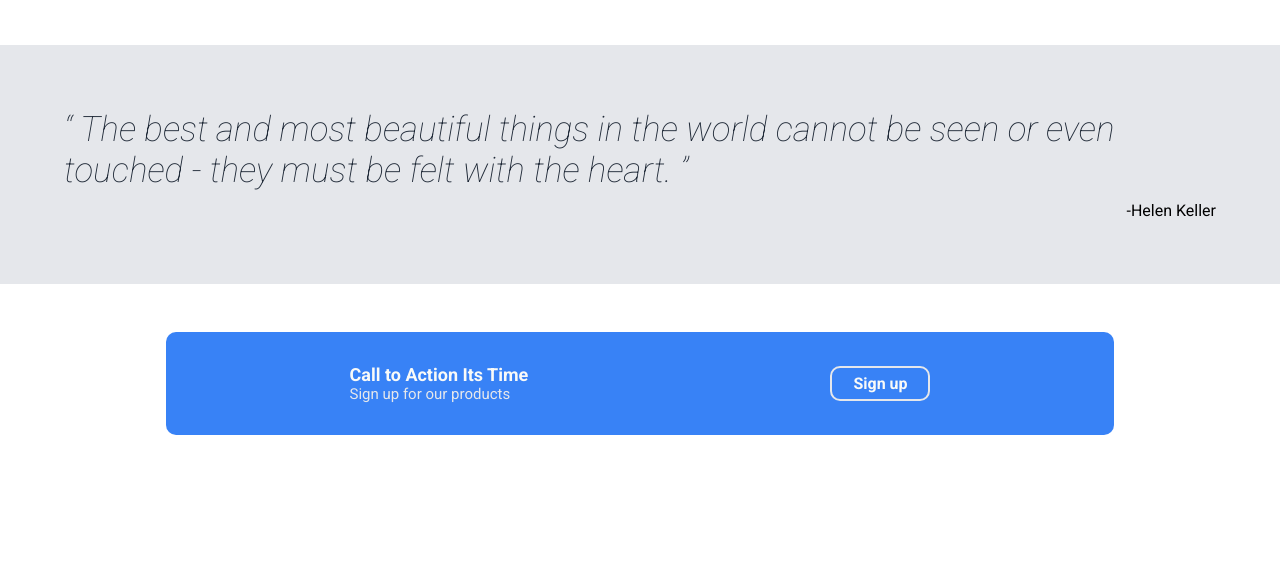
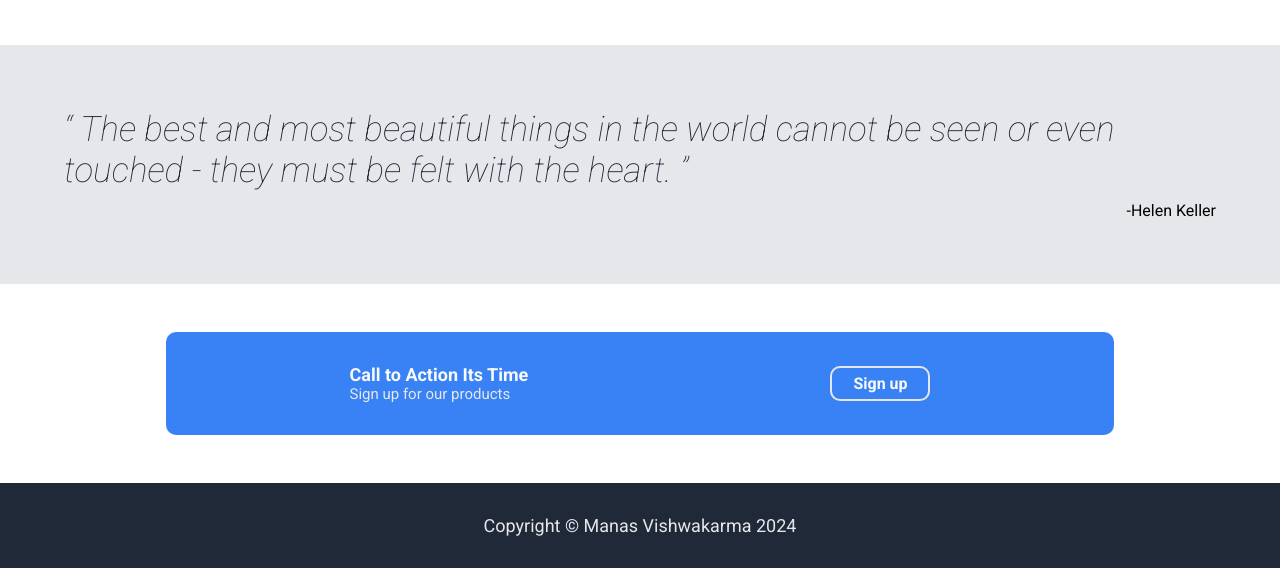
Before and after one commit to manvishw/Landing-Page, a plain HTML site: page index.html in a window 1280 px wide. Shown: the part 658-1226 px from the top of the page. Before the commit the page ends 1141 px from the top, so only its background shows below. Drawn offline with Linux system fonts and the light colour scheme.

Commit message:
Footer Section Completed

```diff
--- a/index.html
+++ b/index.html
@@ -7,6 +7,7 @@
     <link rel="stylesheet" href="./style/style.css" />
   </head>
   <body>
+    <!-- Header Start Here  -->
     <header>
       <div class="header-container">
         <div class="header-logo">Header Logo</div>
@@ -25,6 +26,7 @@
         <img src="./images/portfoili.jpg" alt="Portfolio Image" />
       </div>
     </header>
+    <!-- Header Ends Here  -->
     <!-- Main Starts Here -->
     <main>
       <div class="main1">
@@ -80,5 +82,11 @@
         </div>
       </div>
     </main>
+    <!-- Main Ends Here  -->
+
+    <!-- Footer Start Here  -->
+     <footer>
+        <div class="footer-text">Copyright &copy; Manas Vishwakarma 2024</div>
+     </footer>
   </body>
 </html>
--- a/style/style.css
+++ b/style/style.css
@@ -225,3 +225,15 @@ button:hover{
 /* Main3 Ends Here  */
 
 /* Footer Start Here  */
+footer{
+    background-color: #1f2937;
+    display: flex;
+    padding: 2rem;
+    justify-content: center;
+    align-items: center;
+}
+
+.footer-text{
+    font-size: 18px;
+    color: #E5e7eb;
+}
```
Lines whose indentation alone changed are shown as unchanged.
